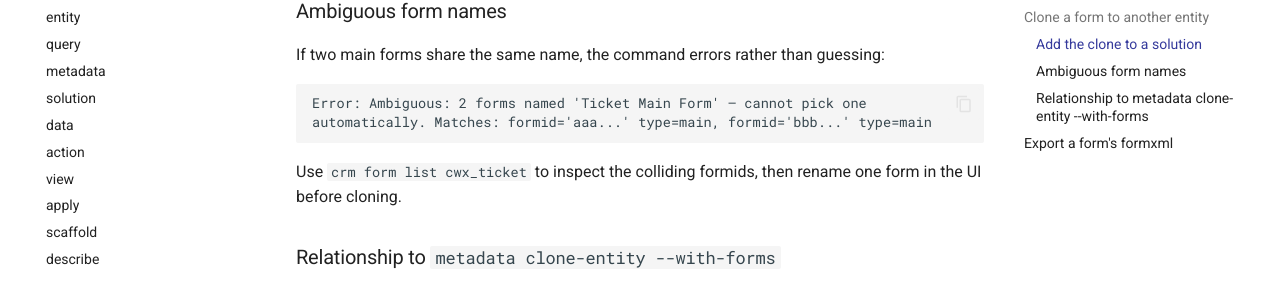
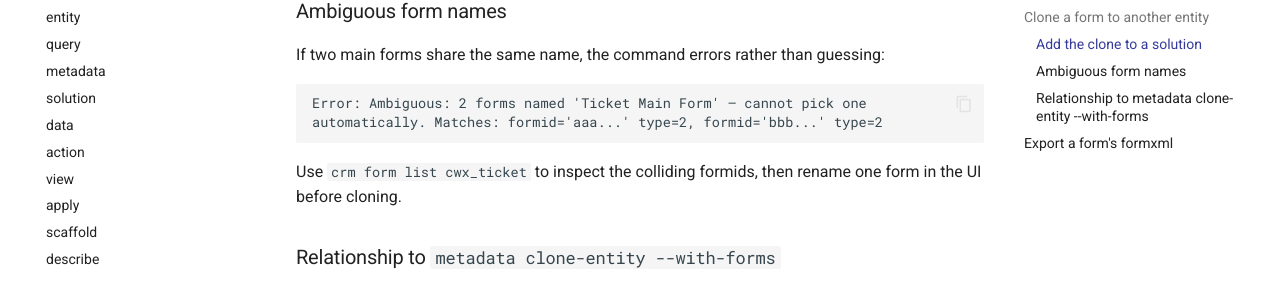
Before and after one commit to Gharib89/crm, an MkDocs documentation site: the page built from docs/how-to/form.md, in a window 1280 px wide and 900 px high, scrolled down 922 px. Shown: the part 166-447 px from the top of the window. Built offline with MkDocs 1.6.1 and Material for MkDocs 9.7.7, drawn with Linux system fonts in a browser that asks for light colours; comment, search, counter and statistics services are not loaded.

Commit message:
docs(form): correct ambiguous-error example to match actual output
Co-Authored-By: Claude Opus 4.8 (1M context) <noreply@anthropic.com>

````diff
--- a/docs/how-to/form.md
+++ b/docs/how-to/form.md
@@ -49,7 +49,7 @@ If two main forms share the same name, the command errors rather than guessing:
 
 ```
 Error: Ambiguous: 2 forms named 'Ticket Main Form' — cannot pick one
-automatically. Matches: formid='aaa...' type=main, formid='bbb...' type=main
+automatically. Matches: formid='aaa...' type=2, formid='bbb...' type=2
 ```
 
 Use `crm form list cwx_ticket` to inspect the colliding formids, then rename
````
